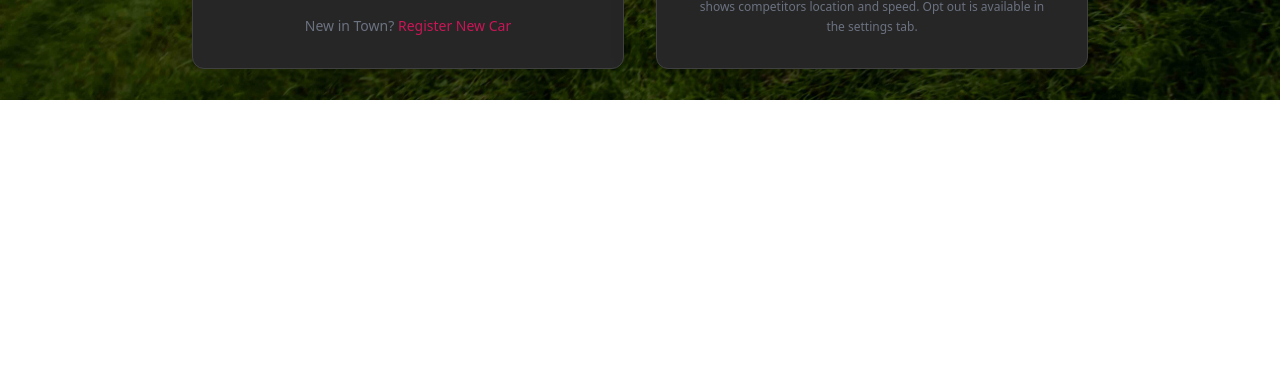
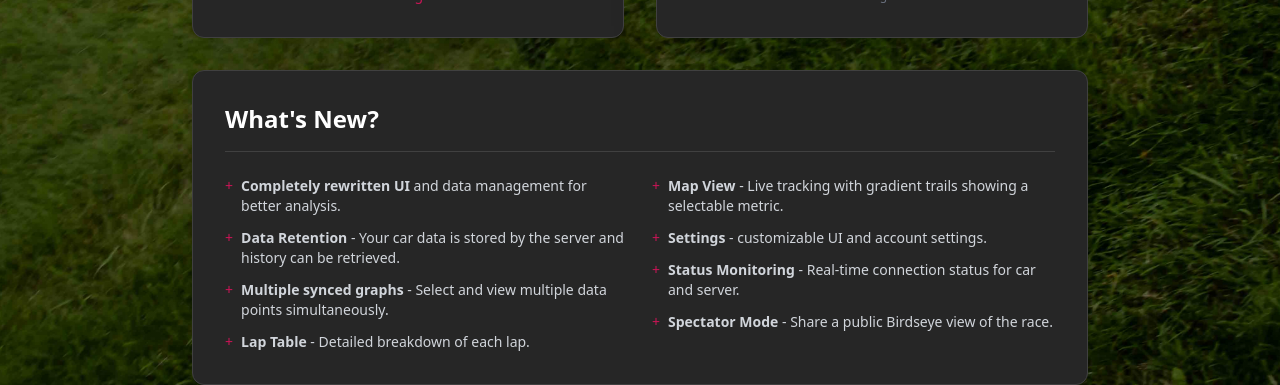
Before and after one commit to eChook/echook_live, a Vue app: page /#/login in a window 1280 px wide. Shown: the part 700-1085 px from the top of the page. Before the commit the page ends 800 px from the top, so only its background shows below. Built offline with nearby package versions, Linux system fonts and the light colour scheme; no server answers.

Commit message:
Added 'What's New' Card

```diff
--- a/src/views/LoginView.vue
+++ b/src/views/LoginView.vue
@@ -146,6 +146,51 @@ const handleLogin = async () => {
         </div>
 
       </div>
+
+      <!-- What's New Section -->
+      <div class="mt-8 bg-neutral-800 rounded-xl shadow-2xl border border-neutral-700 p-8 w-full max-w-4xl">
+        <h2 class="text-2xl font-bold text-white mb-6 border-b border-neutral-700 pb-4">What's New?</h2>
+        <div class="grid grid-cols-1 md:grid-cols-2 gap-6 text-gray-300 text-sm">
+          <ul class="space-y-3">
+            <li class="flex items-start">
+              <span class="text-primary mr-2">+</span>
+              <span><strong>Completely rewritten UI</strong> and data management for better analysis.</span>
+            </li>
+            <li class="flex items-start">
+              <span class="text-primary mr-2">+</span>
+              <span><strong>Data Retention</strong> - Your car data is stored by the server and history can be
+                retrieved.</span>
+            </li>
+            <li class="flex items-start">
+              <span class="text-primary mr-2">+</span>
+              <span><strong>Multiple synced graphs</strong> - Select and view multiple data points
+                simultaneously.</span>
+            </li>
+            <li class="flex items-start">
+              <span class="text-primary mr-2">+</span>
+              <span><strong>Lap Table</strong> - Detailed breakdown of each lap.</span>
+            </li>
+          </ul>
+          <ul class="space-y-3">
+            <li class="flex items-start">
+              <span class="text-primary mr-2">+</span>
+              <span><strong>Map View</strong> - Live tracking with gradient trails showing a selectable metric.</span>
+            </li>
+            <li class="flex items-start">
+              <span class="text-primary mr-2">+</span>
+              <span><strong>Settings</strong> - customizable UI and account settings.</span>
+            </li>
+            <li class="flex items-start">
+              <span class="text-primary mr-2">+</span>
+              <span><strong>Status Monitoring</strong> - Real-time connection status for car and server.</span>
+            </li>
+            <li class="flex items-start">
+              <span class="text-primary mr-2">+</span>
+              <span><strong>Spectator Mode</strong> - Share a public Birdseye view of the race.</span>
+            </li>
+          </ul>
+        </div>
+      </div>
     </div>
   </div>
 </template>
```
